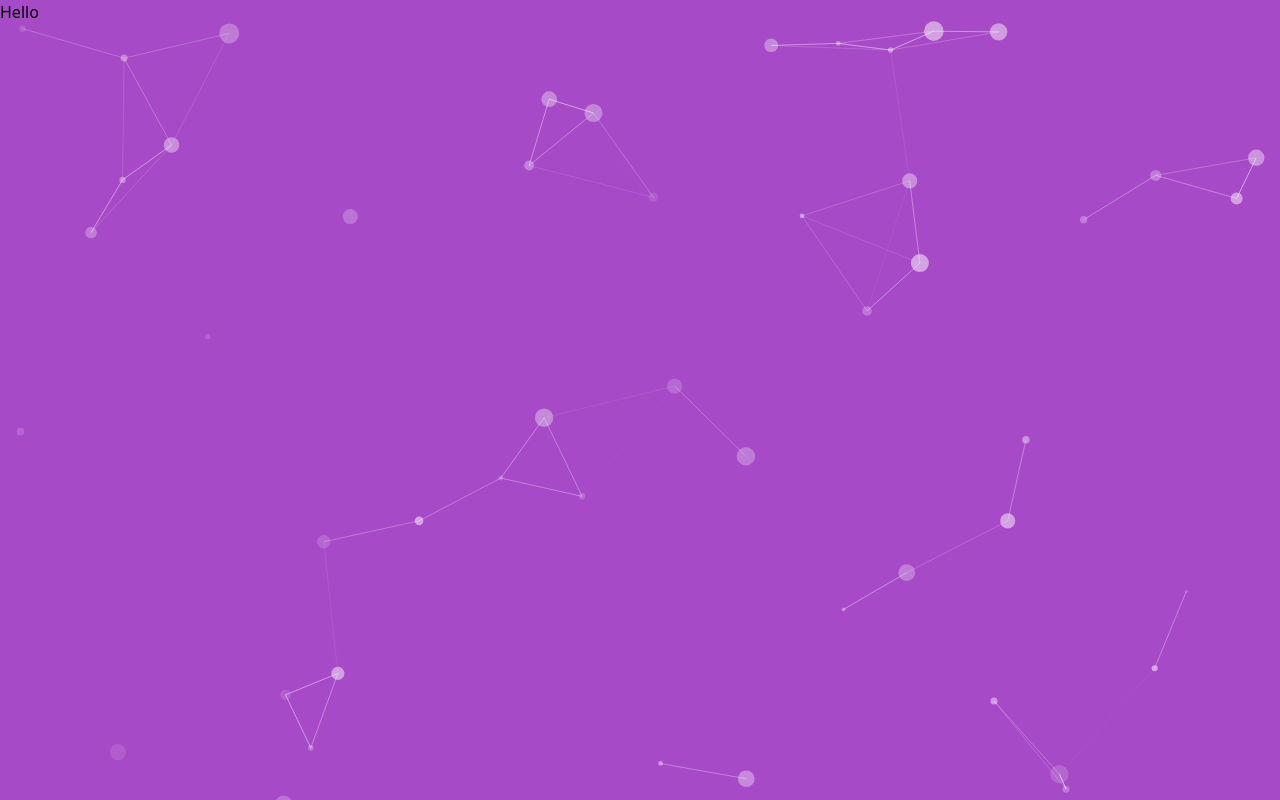
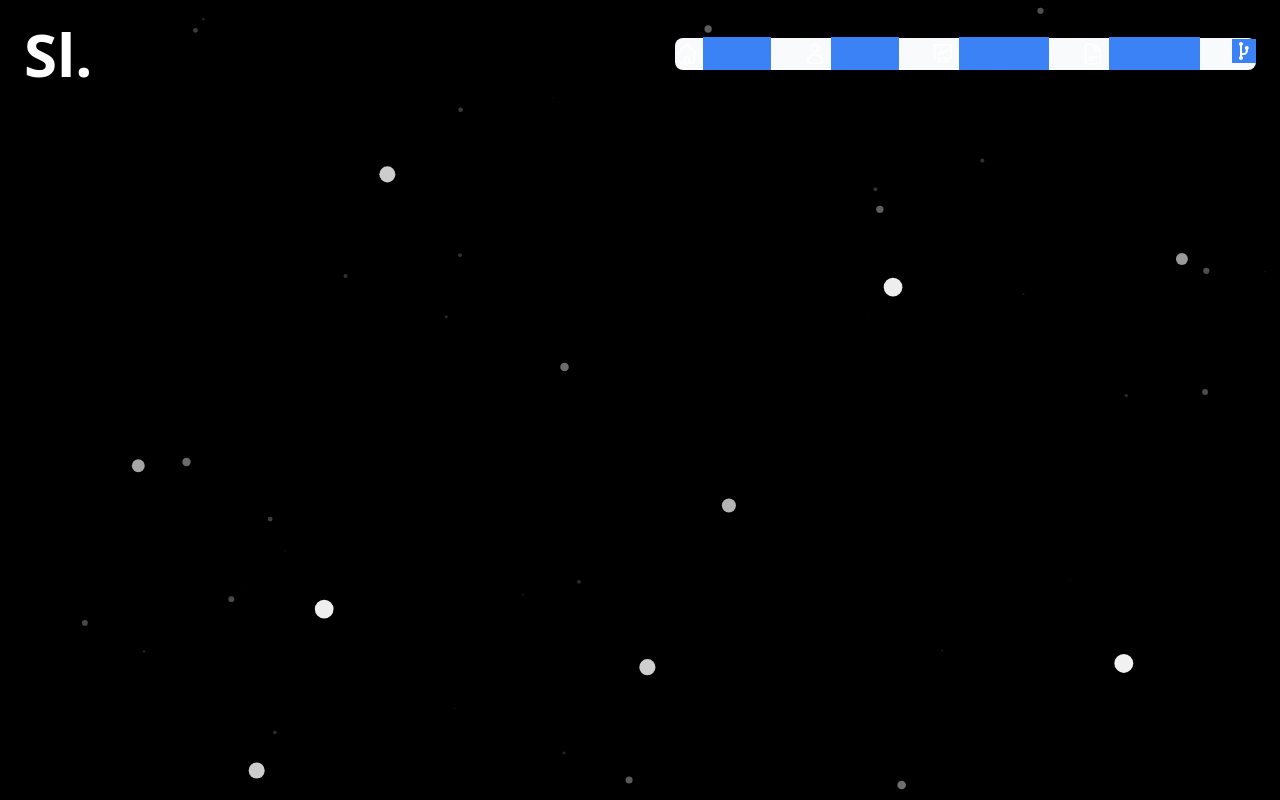
Before and after one commit to SuhasLingam/My-Portfolio, a React (Vite) app in the folder client/: page / in a window 1280 px wide. Built offline with nearby package versions, Linux system fonts and the light colour scheme.

Commit message:
Navbar Setup and Particles Updated

```diff
--- a/client/package.json
+++ b/client/package.json
@@ -10,6 +10,8 @@
     "preview": "vite preview"
   },
   "dependencies": {
+    "@heroicons/react": "^2.1.1",
+    "@material-tailwind/react": "^2.1.8",
     "@tsparticles/all": "^3.0.3",
     "@tsparticles/react": "^3.0.0",
     "@tsparticles/slim": "^3.0.3",
--- a/client/src/App.jsx
+++ b/client/src/App.jsx
@@ -1,6 +1,7 @@
 import { useEffect, useMemo, useState } from "react";
 import Particles, { initParticlesEngine } from "@tsparticles/react";
 import { loadSlim } from "@tsparticles/slim";
+import Navbar from "./components/navbar";
 
 const App = () => {
   const [init, setInit] = useState(false);
@@ -22,7 +23,7 @@ const App = () => {
       autoPlay: true,
       background: {
         color: {
-          value: "#A74AC7",
+          value: "#000000",
         },
         image: "",
         position: "",
@@ -54,8 +55,8 @@ const App = () => {
         detectsOn: "window",
         events: {
           onClick: {
-            enable: true,
-            mode: "push",
+            enable: false,
+            mode: [],
           },
           onDiv: {
             selectors: [],
@@ -64,11 +65,11 @@ const App = () => {
             type: "circle",
           },
           onHover: {
-            enable: true,
-            mode: "grab",
+            enable: false,
+            mode: [],
             parallax: {
-              enable: true,
-              force: 60,
+              enable: false,
+              force: 2,
               smooth: 10,
             },
           },
@@ -95,17 +96,9 @@ const App = () => {
             distance: 200,
           },
           bubble: {
-            distance: 400,
-            duration: 2,
+            distance: 200,
+            duration: 0.4,
             mix: false,
-            opacity: 0.8,
-            size: 40,
-            divs: {
-              distance: 200,
-              duration: 0.4,
-              mix: false,
-              selectors: [],
-            },
           },
           connect: {
             distance: 80,
@@ -115,7 +108,7 @@ const App = () => {
             radius: 60,
           },
           grab: {
-            distance: 400,
+            distance: 100,
             links: {
               blink: false,
               consent: false,
@@ -137,15 +130,6 @@ const App = () => {
             speed: 1,
             maxSpeed: 50,
             easing: "ease-out-quad",
-            divs: {
-              distance: 200,
-              duration: 0.4,
-              factor: 100,
-              speed: 1,
-              maxSpeed: 50,
-              easing: "ease-out-quad",
-              selectors: [],
-            },
           },
           slow: {
             factor: 3,
@@ -203,7 +187,7 @@ const App = () => {
           },
         },
         color: {
-          value: "#ffffff",
+          value: "#fff",
           animation: {
             h: {
               count: 0,
@@ -262,7 +246,7 @@ const App = () => {
           },
           decay: 0,
           distance: {},
-          direction: "none",
+          direction: "bottom",
           drift: 0,
           enable: true,
           gravity: {
@@ -293,7 +277,7 @@ const App = () => {
             acceleration: 0,
             enable: false,
           },
-          straight: false,
+          straight: true,
           trail: {
             enable: false,
             length: 10,
@@ -312,17 +296,14 @@ const App = () => {
             mode: "delete",
             value: 0,
           },
-          value: 100,
+          value: 400,
         },
         opacity: {
-          value: {
-            min: 0.1,
-            max: 0.5,
-          },
+          value: 1,
           animation: {
             count: 0,
-            enable: true,
-            speed: 3,
+            enable: false,
+            speed: 2,
             decay: 0,
             delay: 0,
             sync: false,
@@ -350,14 +331,11 @@ const App = () => {
           type: "circle",
         },
         size: {
-          value: {
-            min: 1,
-            max: 10,
-          },
+          value: 10,
           animation: {
             count: 0,
-            enable: true,
-            speed: 20,
+            enable: false,
+            speed: 5,
             decay: 0,
             delay: 0,
             sync: false,
@@ -370,10 +348,13 @@ const App = () => {
           width: 0,
         },
         zIndex: {
-          value: 0,
-          opacityRate: 1,
-          sizeRate: 1,
-          velocityRate: 1,
+          value: {
+            min: 0,
+            max: 100,
+          },
+          opacityRate: 10,
+          sizeRate: 10,
+          velocityRate: 10,
         },
         destroy: {
           bounds: {},
@@ -430,10 +411,10 @@ const App = () => {
           },
         },
         wobble: {
-          distance: 5,
-          enable: false,
+          distance: 10,
+          enable: true,
           speed: {
-            angle: 50,
+            angle: 10,
             move: 10,
           },
         },
@@ -478,13 +459,13 @@ const App = () => {
         links: {
           blink: false,
           color: {
-            value: "#ffffff",
+            value: "#fff",
           },
           consent: false,
-          distance: 150,
-          enable: true,
+          distance: 100,
+          enable: false,
           frequency: 1,
-          opacity: 0.4,
+          opacity: 1,
           shadow: {
             blur: 5,
             color: {
@@ -515,7 +496,7 @@ const App = () => {
       style: {},
       themes: [],
       zLayers: 100,
-      name: "Parallax",
+      name: "Snow",
       motion: {
         disable: false,
         reduce: {
@@ -530,7 +511,8 @@ const App = () => {
   return (
     <>
       <div>
-        <div className="absolute z-10">Hello</div>
+        <Navbar />
+
         {
           <Particles
             id="tsparticles"
--- a/client/src/components/navbar.jsx
+++ b/client/src/components/navbar.jsx
@@ -1,7 +1,153 @@
 import React from "react";
 
 const navbar = () => {
-  return <div>navbar</div>;
+  return (
+    <div>
+      <nav class="p-2 fixed w-full z-20 top-0 start-0 ">
+        <div class="max-w-screen-xl flex flex-wrap items-center justify-between mx-auto p-4">
+          <a href="/" class="flex items-center space-x-3 rtl:space-x-reverse">
+            <span class="self-center font-extrabold text-6xl whitespace-nowrap text-white">
+              Sl.
+            </span>
+          </a>
+
+          <div
+            class="items-center justify-between hidden w-full md:flex md:w-auto md:order-1"
+            id="navbar-sticky"
+          >
+            <ul class="flex flex-col text-2xl p-4 md:p-0 mt-4 font-medium border border-gray-100 rounded-lg bg-gray-50 md:space-x-8 rtl:space-x-reverse md:flex-row md:mt-0 md:border-0 bg-transparent">
+              <li className="flex flex-row gap-1 justify-center items-center">
+                <svg
+                  xmlns="http://www.w3.org/2000/svg"
+                  fill="none"
+                  viewBox="0 0 24 24"
+                  stroke-width="1.5"
+                  stroke="currentColor"
+                  class="w-6 h-6 text-white"
+                >
+                  <path
+                    stroke-linecap="round"
+                    stroke-linejoin="round"
+                    d="m2.25 12 8.954-8.955c.44-.439 1.152-.439 1.591 0L21.75 12M4.5 9.75v10.125c0 .621.504 1.125 1.125 1.125H9.75v-4.875c0-.621.504-1.125 1.125-1.125h2.25c.621 0 1.125.504 1.125 1.125V21h4.125c.621 0 1.125-.504 1.125-1.125V9.75M8.25 21h8.25"
+                  />
+                </svg>
+
+                <a
+                  href="#"
+                  class="group text-blue-500 transition-all duration-300 ease-in-out block py-2 px-3 rounded hover:bg-gray-100 md:hover:bg-transparent md:hover:text-blue-700 md:p-0 md:dark:hover:text-blue-500 dark:text-white dark:hover:bg-gray-700 dark:hover:text-white md:dark:hover:bg-transparent dark:border-gray-700"
+                  aria-current="page"
+                >
+                  <span className="bg-left-bottom bg-gradient-to-r from-blue-500 to-blue-500 bg-[length:0%_2px] bg-no-repeat group-hover:bg-[length:100%_2px] transition-all duration-500 ease-out">
+                    Home
+                  </span>
+                </a>
+              </li>
+              <li className="flex flex-row gap-1 justify-center items-center ">
+                <svg
+                  xmlns="http://www.w3.org/2000/svg"
+                  fill="none"
+                  viewBox="0 0 24 24"
+                  stroke-width="1.5"
+                  stroke="currentColor"
+                  class="w-6 h-6 text-white"
+                >
+                  <path
+                    stroke-linecap="round"
+                    stroke-linejoin="round"
+                    d="M15.75 6a3.75 3.75 0 1 1-7.5 0 3.75 3.75 0 0 1 7.5 0ZM4.501 20.118a7.5 7.5 0 0 1 14.998 0A17.933 17.933 0 0 1 12 21.75c-2.676 0-5.216-.584-7.499-1.632Z"
+                  />
+                </svg>
+
+                <a
+                  href="#"
+                  class="group text-blue-500 transition-all duration-300 ease-in-out block py-2 px-3 rounded hover:bg-gray-100 md:hover:bg-transparent md:hover:text-blue-700 md:p-0 md:dark:hover:text-blue-500 dark:text-white dark:hover:bg-gray-700 dark:hover:text-white md:dark:hover:bg-transparent dark:border-gray-700"
+                >
+                  <span className="bg-left-bottom bg-gradient-to-r from-blue-500 to-blue-500 bg-[length:0%_2px] bg-no-repeat group-hover:bg-[length:100%_2px] transition-all duration-500 ease-out">
+                    About
+                  </span>
+                </a>
+              </li>
+              <li className="flex flex-row gap-1 justify-center items-center">
+                <svg
+                  xmlns="http://www.w3.org/2000/svg"
+                  fill="none"
+                  viewBox="0 0 24 24"
+                  strokeWidth={1.5}
+                  stroke="currentColor"
+                  className="w-6 h-6 text-white"
+                >
+                  <path
+                    strokeLinecap="round"
+                    strokeLinejoin="round"
+                    d="M3.75 3v11.25A2.25 2.25 0 0 0 6 16.5h2.25M3.75 3h-1.5m1.5 0h16.5m0 0h1.5m-1.5 0v11.25A2.25 2.25 0 0 1 18 16.5h-2.25m-7.5 0h7.5m-7.5 0-1 3m8.5-3 1 3m0 0 .5 1.5m-.5-1.5h-9.5m0 0-.5 1.5m.75-9 3-3 2.148 2.148A12.061 12.061 0 0 1 16.5 7.605"
+                  />
+                </svg>
+
+                <a
+                  href="#"
+                  class="group text-blue-500 transition-all duration-300 ease-in-out block py-2 px-3 rounded hover:bg-gray-100 md:hover:bg-transparent md:hover:text-blue-700 md:p-0 md:dark:hover:text-blue-500 dark:text-white dark:hover:bg-gray-700 dark:hover:text-white md:dark:hover:bg-transparent dark:border-gray-700"
+                >
+                  <span className="bg-left-bottom bg-gradient-to-r from-blue-500 to-blue-500 bg-[length:0%_2px] bg-no-repeat group-hover:bg-[length:100%_2px] transition-all duration-500 ease-out">
+                    Projects
+                  </span>
+                </a>
+              </li>
+              <li className="flex flex-row gap-1 justify-center items-center">
+                <svg
+                  xmlns="http://www.w3.org/2000/svg"
+                  fill="none"
+                  viewBox="0 0 24 24"
+                  strokeWidth={1.5}
+                  stroke="currentColor"
+                  className="w-6 h-6 text-white"
+                >
+                  <path
+                    strokeLinecap="round"
+                    strokeLinejoin="round"
+                    d="M19.5 14.25v-2.625a3.375 3.375 0 0 0-3.375-3.375h-1.5A1.125 1.125 0 0 1 13.5 7.125v-1.5a3.375 3.375 0 0 0-3.375-3.375H8.25m0 12.75h7.5m-7.5 3H12M10.5 2.25H5.625c-.621 0-1.125.504-1.125 1.125v17.25c0 .621.504 1.125 1.125 1.125h12.75c.621 0 1.125-.504 1.125-1.125V11.25a9 9 0 0 0-9-9Z"
+                  />
+                </svg>
+
+                <a
+                  href="#"
+                  class="group text-blue-500 transition-all duration-300 ease-in-out block py-2 px-3 rounded hover:bg-gray-100 md:hover:bg-transparent md:hover:text-blue-700 md:p-0 md:dark:hover:text-blue-500 dark:text-white dark:hover:bg-gray-700 dark:hover:text-white md:dark:hover:bg-transparent dark:border-gray-700"
+                >
+                  <span className="bg-left-bottom bg-gradient-to-r from-blue-500 to-blue-500 bg-[length:0%_2px] bg-no-repeat group-hover:bg-[length:100%_2px] transition-all duration-500 ease-out">
+                    Resume
+                  </span>
+                </a>
+              </li>
+              <li className="flex flex-row gap-1 justify-center items-center">
+                <a
+                  href="#"
+                  class="group text-blue-500 transition-all duration-300 ease-in-out block py-2 px-3 rounded hover:bg-gray-100 md:hover:bg-transparent md:hover:text-blue-700 md:p-0 md:dark:hover:text-blue-500 dark:text-white dark:hover:bg-gray-700 dark:hover:text-white md:dark:hover:bg-transparent dark:border-gray-700"
+                >
+                  <button
+                    onClick={() => {
+                      console.log("first");
+                    }}
+                    className="bg-left-bottom bg-gradient-to-r from-blue-500 to-blue-500 bg-[length:0%_2px] bg-no-repeat group-hover:bg-[length:100%_2px] transition-all duration-500 ease-out"
+                  >
+                    <svg
+                      viewBox="0 0 24 24"
+                      fill="none"
+                      xmlns="http://www.w3.org/2000/svg"
+                      className="w-6 h-6 text-white"
+                    >
+                      <path
+                        d="M7 5C7 3.89543 7.89543 3 9 3C10.1046 3 11 3.89543 11 5C11 5.74028 10.5978 6.38663 10 6.73244V14.0396H11.7915C12.8961 14.0396 13.7915 13.1441 13.7915 12.0396V10.7838C13.1823 10.4411 12.7708 9.78837 12.7708 9.03955C12.7708 7.93498 13.6662 7.03955 14.7708 7.03955C15.8753 7.03955 16.7708 7.93498 16.7708 9.03955C16.7708 9.77123 16.3778 10.4111 15.7915 10.7598V12.0396C15.7915 14.2487 14.0006 16.0396 11.7915 16.0396H10V17.2676C10.5978 17.6134 11 18.2597 11 19C11 20.1046 10.1046 21 9 21C7.89543 21 7 20.1046 7 19C7 18.2597 7.4022 17.6134 8 17.2676V6.73244C7.4022 6.38663 7 5.74028 7 5Z"
+                        fill="#ffffff"
+                      />
+                    </svg>
+                  </button>
+                </a>
+              </li>
+            </ul>
+          </div>
+        </div>
+      </nav>
+    </div>
+  );
 };
 
 export default navbar;
```
Also changed, not shown: 2 other files (tests, documents, lock files or other folders).
